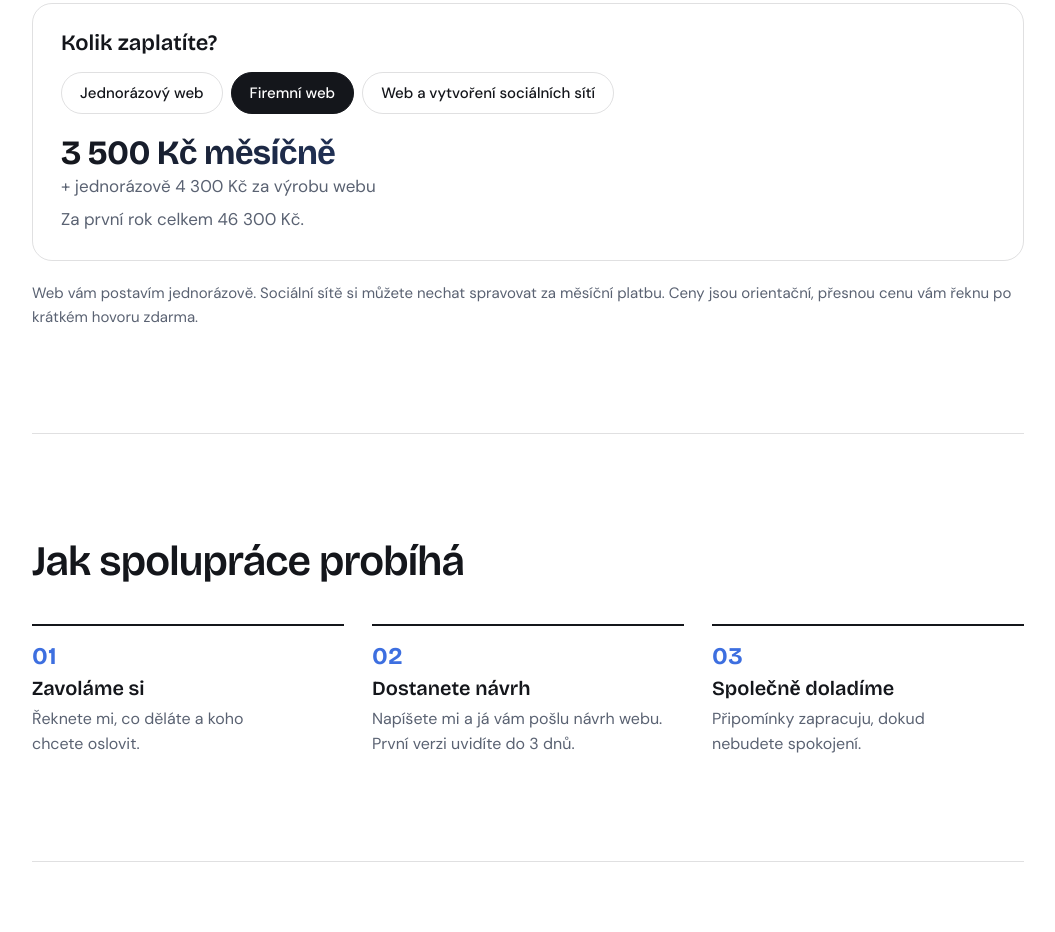
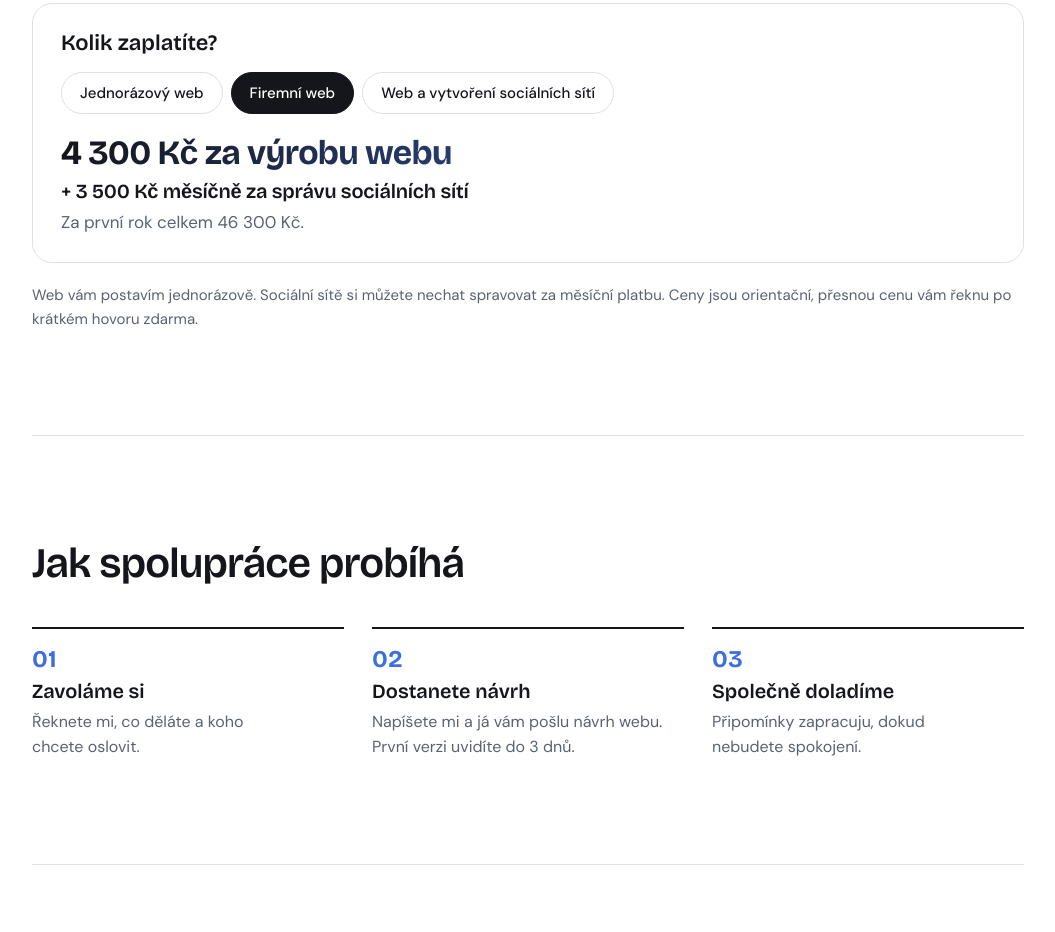
Before and after one commit to alescermak79-lab/michal-cermak, a plain HTML site: page index.html in a window 1280 px wide. Shown: the part 2958-3890 px from the top of the page, without its empty margins (112-1167 px from the left). Drawn offline with nearby package versions, Linux system fonts and the light colour scheme.

Commit message:
Kalkulačka: velká cena za výrobu, výrazně měsíční platba
Co-Authored-By: Claude Opus 5.5 <noreply@anthropic.com>
Claude-Session: https://claude.ai/code/session_01N4mHmSB6QeeJqhuR42xiCV

```diff
--- a/index.html
+++ b/index.html
@@ -123,6 +123,7 @@ ol.steps p{margin:0;color:var(--mute);font-size:16px}
 .seg button[aria-pressed="true"]{background:var(--ink);color:var(--bg);border-color:var(--ink)}
 .out{margin:18px 0 0;color:var(--mute)}
 .out b{display:block;font:700 34px var(--head);color:var(--ink);letter-spacing:-.02em}
+#cd{display:block;margin-top:6px;font:600 20px var(--head);color:var(--ink);letter-spacing:-.01em}
 .rv{opacity:0;transform:translateY(18px);transition:opacity .6s ease,transform .6s ease}
 .rv.in{opacity:1;transform:none}
 button.btn{cursor:pointer}
@@ -419,11 +420,11 @@ $('mbCopy').addEventListener('click',function(){
     bs.forEach(function(x){x.setAttribute('aria-pressed',x===b)});
     soc.closest('label').style.display='none';var o=+b.dataset.o,m=+b.dataset.m;document.getElementById('socp').textContent='+ '+f(+b.dataset.m);
     if(m){
-      ct.textContent=f(m)+' měsíčně';
-      cd.textContent='+ jednorázově '+f(o)+' za výrobu webu';
+      ct.textContent=f(o)+' za výrobu webu';
+      cd.textContent='+ '+f(m)+' měsíčně za správu sociálních sítí';
       document.getElementById('cy').textContent='Za první rok celkem '+f(o+12*m)+'.';
     }else{
-      ct.textContent=f(o)+' jednorázově';
+      ct.textContent=f(o)+' za výrobu webu';
       cd.textContent='Žádné měsíční platby.';
       document.getElementById('cy').textContent='';
     }
```
